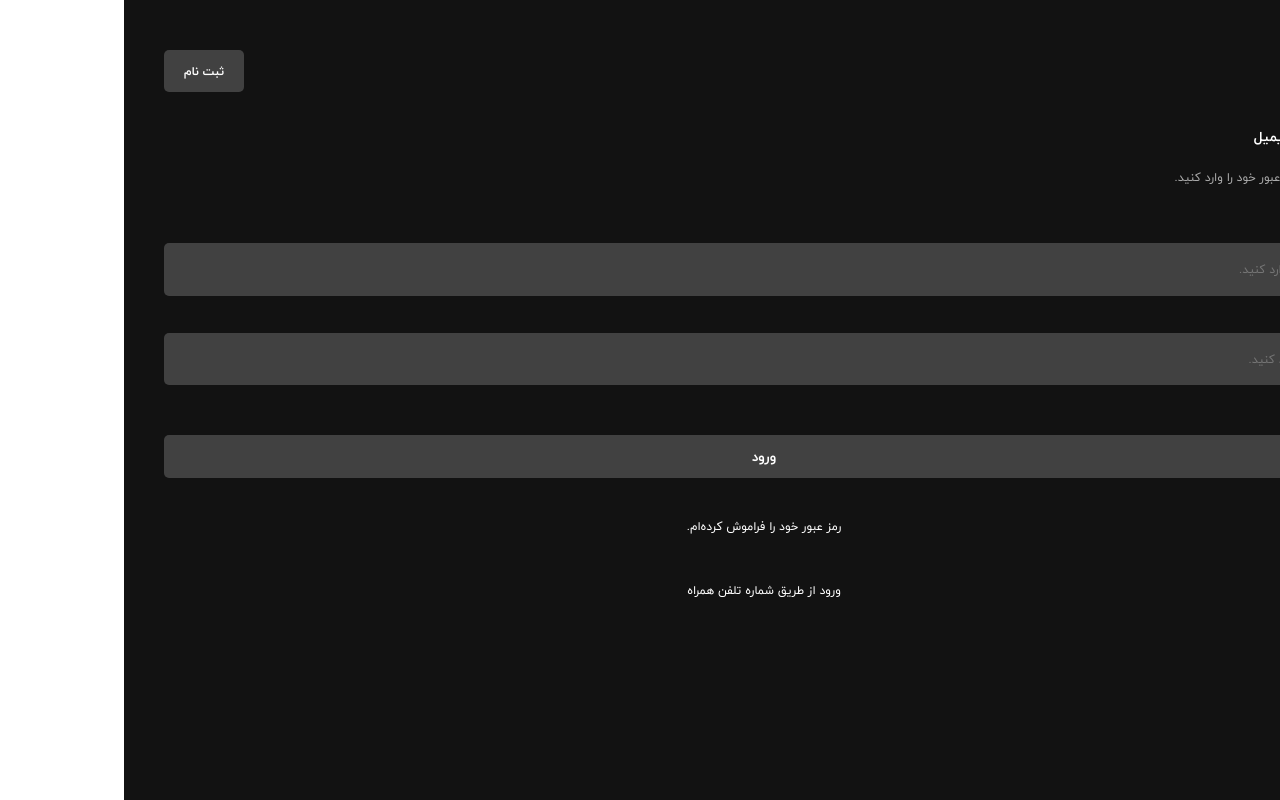
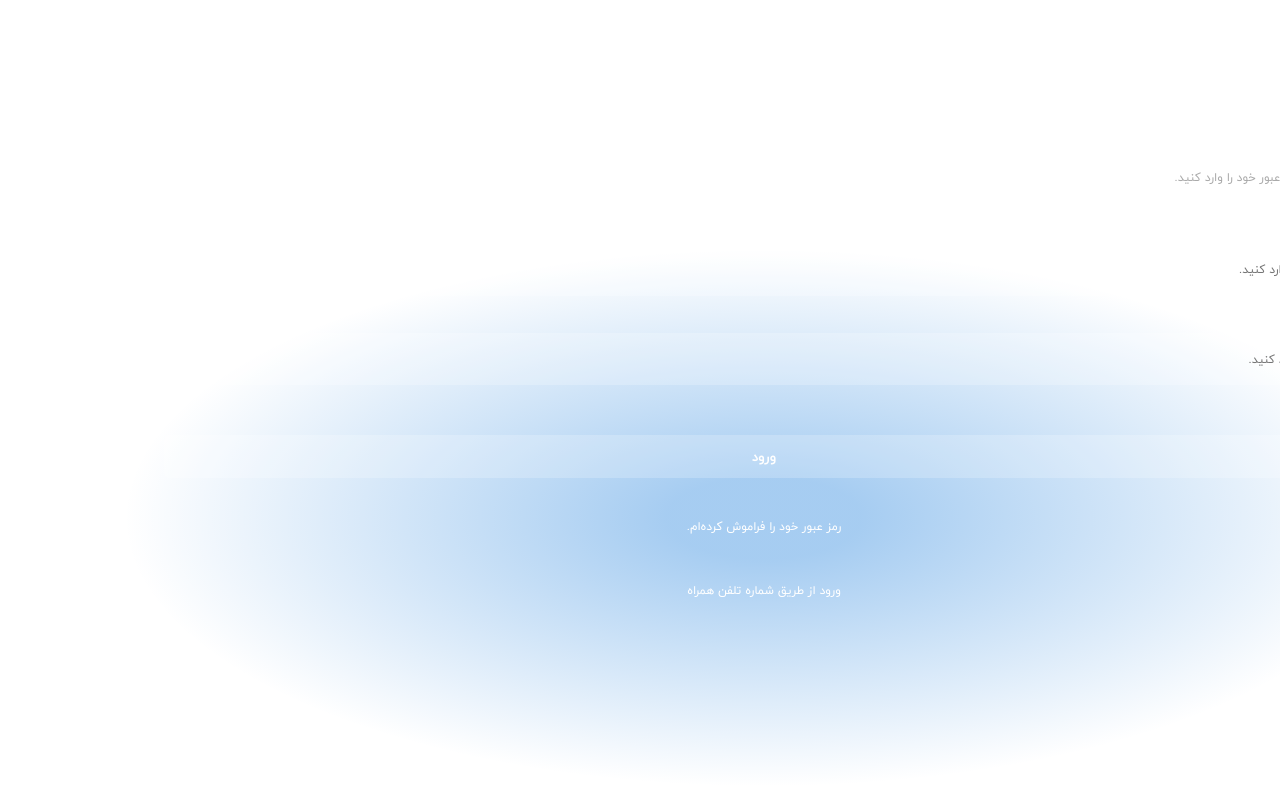
Before and after one commit to AlirezaHeydariRepo/namava-intership, a React (Create React App) app in the folder login/: page / in a window 1280 px wide. Built offline with nearby package versions, Linux system fonts and the light colour scheme.

Commit message:
add loading lootie and change background for page

```diff
--- a/login/package.json
+++ b/login/package.json
@@ -3,6 +3,7 @@
   "version": "0.1.0",
   "private": true,
   "dependencies": {
+    "@lottiefiles/react-lottie-player": "^3.5.4",
     "@testing-library/jest-dom": "^5.17.0",
     "@testing-library/react": "^13.4.0",
     "@testing-library/user-event": "^13.5.0",
--- a/login/src/App.css
+++ b/login/src/App.css
@@ -1,5 +1,10 @@
 .app {
     color: #FFFFFF;
-    height: 100vh;
-    background: #121212;
+    background: radial-gradient(50% 33.71% at 50% 65%, rgba(1, 111, 216, 0.349508) 12.25%, rgba(1, 111, 216, 0.0001) 100%);
 }
+@media screen and (min-width: 800px) {
+    .app {
+        background: radial-gradient(50% 33.71% at 50% 65%, rgba(1, 111, 216, 0.349508) 15.25%, rgba(1, 111, 216, 0.0001) 100%);
+
+    }
+}
```
Also changed, not shown: 1 other file (tests, documents, lock files or other folders).
